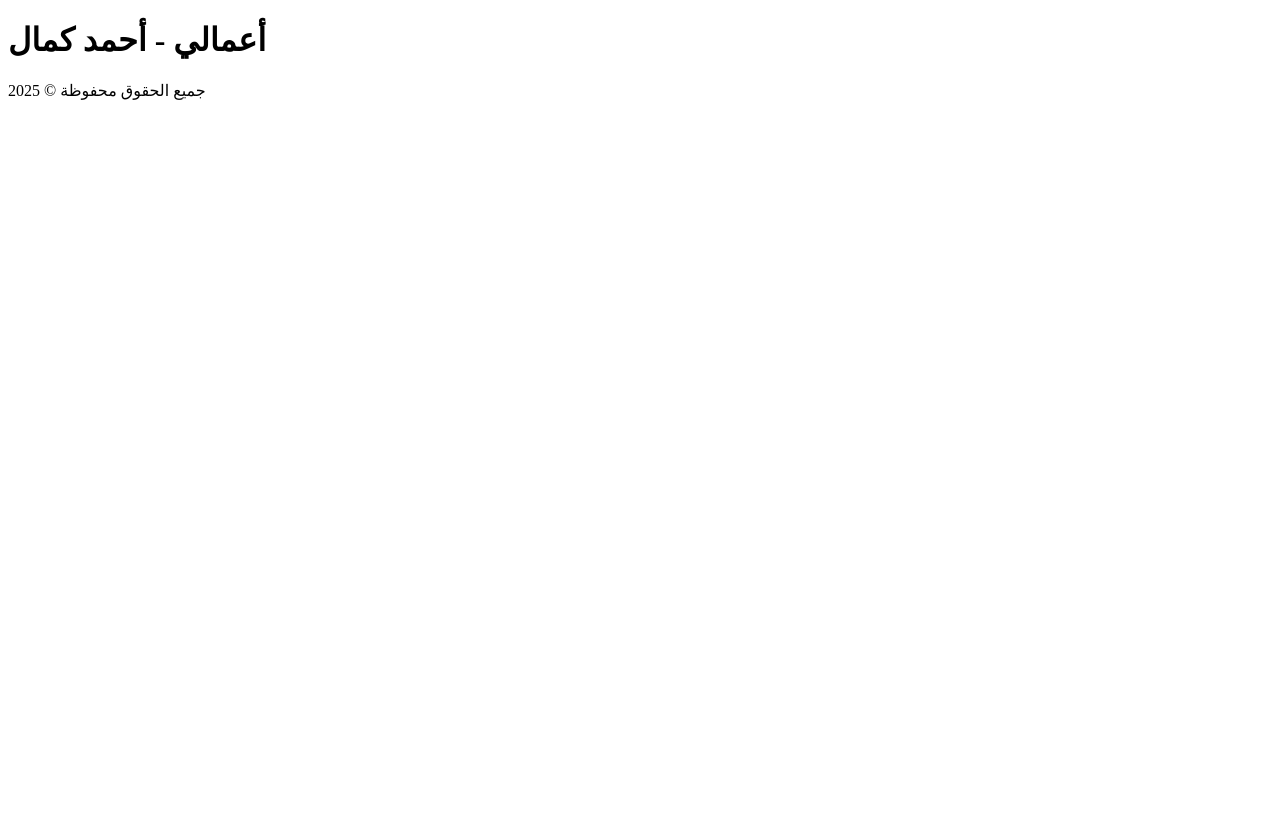
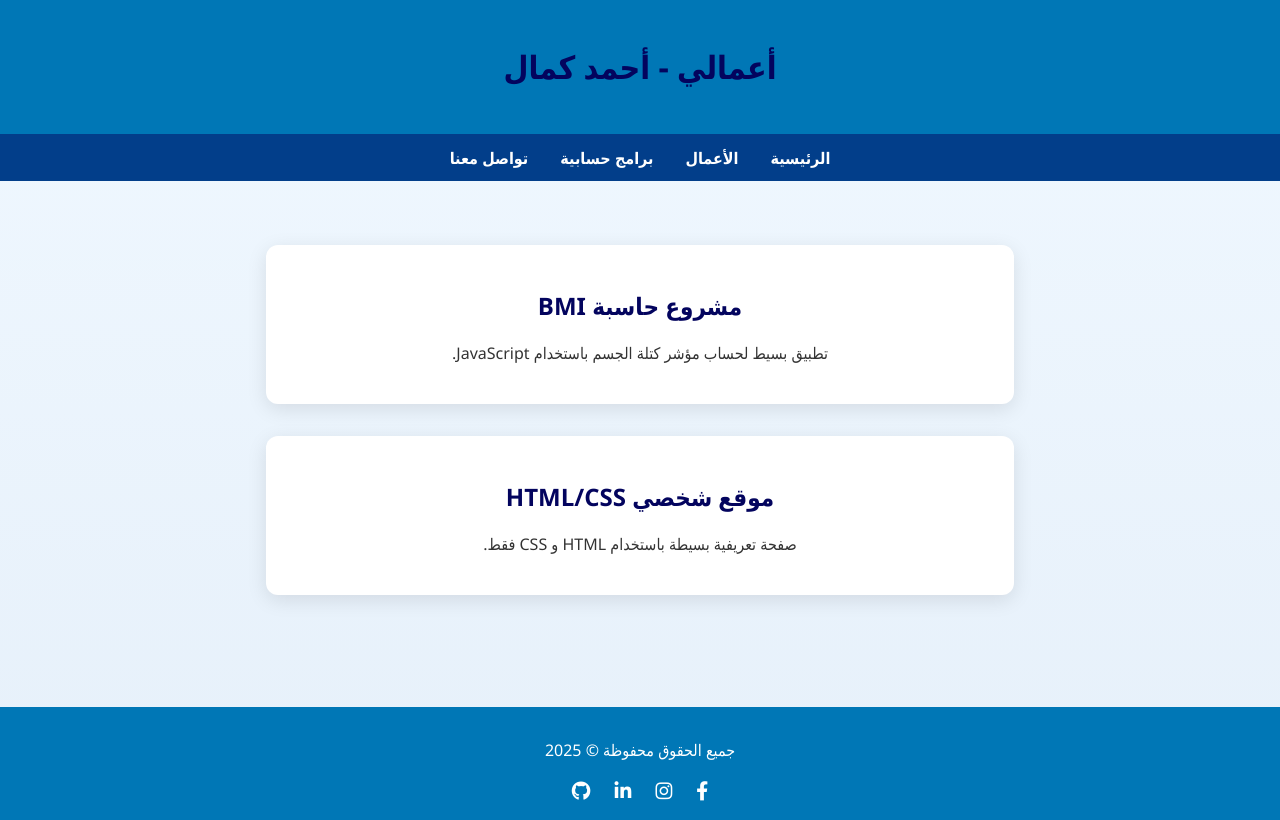
Before and after one commit to Luffy09091/Ahmed-, a plain HTML site: page works.html in a window 1280 px wide. Drawn offline with Linux system fonts and the light colour scheme.

Commit message:
Add files via upload

```diff
--- a/style.css
+++ b/style.css
@@ -1,63 +1,95 @@
+
 body {
-    font-family: Arial, sans-serif;
-    background-color: #f0f0f0;
-    margin: 0;
-    padding: 0;
+  font-family: 'Segoe UI', Tahoma, Geneva, Verdana, sans-serif;
+  margin: 0;
+  background: linear-gradient(to bottom, #f0f8ff, #e6f0fa);
+  color: #333;
+  animation: fadeIn 1.5s ease-in;
 }
 
-header, footer {
-    background-color: #333;
-    color: white;
-    padding: 20px;
-    text-align: center;
+header {
+  background-color: #0077b6;
+  color: white;
+  padding: 1.5rem 0;
+  text-align: center;
+  box-shadow: 0 2px 10px rgba(0, 0, 0, 0.2);
+  animation: slideDown 1s ease;
+}
+
+nav {
+  background-color: #023e8a;
+  display: flex;
+  justify-content: center;
+  padding: 0.8rem 0;
+  gap: 2rem;
+  flex-wrap: wrap;
 }
 
 nav a {
-    margin: 0 10px;
-    color: white;
-    text-decoration: none;
+  color: white;
+  text-decoration: none;
+  font-weight: bold;
+  transition: color 0.3s;
 }
 
 nav a:hover {
-    text-decoration: underline;
+  color: #90e0ef;
 }
 
-.content {
-    padding: 20px;
-    background-color: white;
-    margin: 20px;
-    border-radius: 10px;
+main {
+  padding: 2rem;
+  text-align: center;
 }
 
-img {
-    max-width: 100%;
-    height: auto;
-    margin-top: 10px;
+h1, h2 {
+  color: #03045e;
 }
 
-form {
-    background-color: #fff;
-    padding: 20px;
-    border-radius: 10px;
-    max-width: 500px;
-    margin: auto;
+.card {
+  background: white;
+  padding: 1.5rem;
+  margin: 2rem auto;
+  border-radius: 12px;
+  box-shadow: 0 5px 20px rgba(0, 0, 0, 0.1);
+  max-width: 700px;
+  animation: floatUp 1s ease;
 }
 
-form input, form textarea {
-    width: 100%;
-    margin: 10px 0;
-    padding: 10px;
-    border: 1px solid #ccc;
-    border-radius: 5px;
+footer {
+  background-color: #0077b6;
+  color: white;
+  text-align: center;
+  padding: 1rem;
+  margin-top: 3rem;
 }
 
-form input[type="submit"] {
-    background-color: #333;
-    color: white;
-    border: none;
-    cursor: pointer;
+.social-icons {
+  margin-top: 1rem;
 }
 
-form input[type="submit"]:hover {
-    background-color: #555;
+.social-icons a {
+  color: white;
+  margin: 0 10px;
+  font-size: 1.2rem;
+  transition: transform 0.3s, color 0.3s;
 }
+
+.social-icons a:hover {
+  color: #90e0ef;
+  transform: scale(1.2);
+}
+
+@keyframes fadeIn {
+  from { opacity: 0; }
+  to { opacity: 1; }
+}
+
+@keyframes slideDown {
+  from { transform: translateY(-100px); opacity: 0; }
+  to { transform: translateY(0); opacity: 1; }
+}
+
+@keyframes floatUp {
+  from { transform: translateY(30px); opacity: 0; }
+  to { transform: translateY(0); opacity: 1; }
+}
--- a/works.html
+++ b/works.html
@@ -1 +1,39 @@
-<!DOCTYPE html><html><body><h1>أعمالي - أحمد كمال</h1><footer><p>جميع الحقوق محفوظة © 2025</p><div class='social-icons'><a href='#'><i class='fab fa-facebook-f'></i></a><a href='#'><i class='fab fa-instagram'></i></a><a href='#'><i class='fab fa-linkedin-in'></i></a><a href='#'><i class='fab fa-github'></i></a></div></footer></body></html>
+<!DOCTYPE html>
+<html lang="ar" dir="rtl">
+<head>
+  <meta charset="UTF-8">
+  <title>الأعمال - أحمد كمال</title>
+  <link rel="stylesheet" href="style.css">
+  <link rel="stylesheet" href="https://cdnjs.cloudflare.com/ajax/libs/font-awesome/6.4.0/css/all.min.css">
+</head>
+<body>
+  <header>
+    <h1>أعمالي - أحمد كمال</h1>
+  </header>
+  <nav>
+    <a href="index.html">الرئيسية</a>
+    <a href="works.html">الأعمال</a>
+    <a href="calculator.html">برامج حسابية</a>
+    <a href="contact.html">تواصل معنا</a>
+  </nav>
+  <main>
+    <section class="card">
+      <h2>مشروع حاسبة BMI</h2>
+      <p>تطبيق بسيط لحساب مؤشر كتلة الجسم باستخدام JavaScript.</p>
+    </section>
+    <section class="card">
+      <h2>موقع شخصي HTML/CSS</h2>
+      <p>صفحة تعريفية بسيطة باستخدام HTML و CSS فقط.</p>
+    </section>
+  </main>
+  <footer>
+    <p>جميع الحقوق محفوظة © 2025</p>
+    <div class="social-icons">
+      <a href="#"><i class="fab fa-facebook-f"></i></a>
+      <a href="#"><i class="fab fa-instagram"></i></a>
+      <a href="#"><i class="fab fa-linkedin-in"></i></a>
+      <a href="#"><i class="fab fa-github"></i></a>
+    </div>
+  </footer>
+</body>
+</html>
```
Also changed, not shown: calculator.html (+35 -1 lines), contact.html (+35 -1 lines), index.html (+1 -96 lines).
